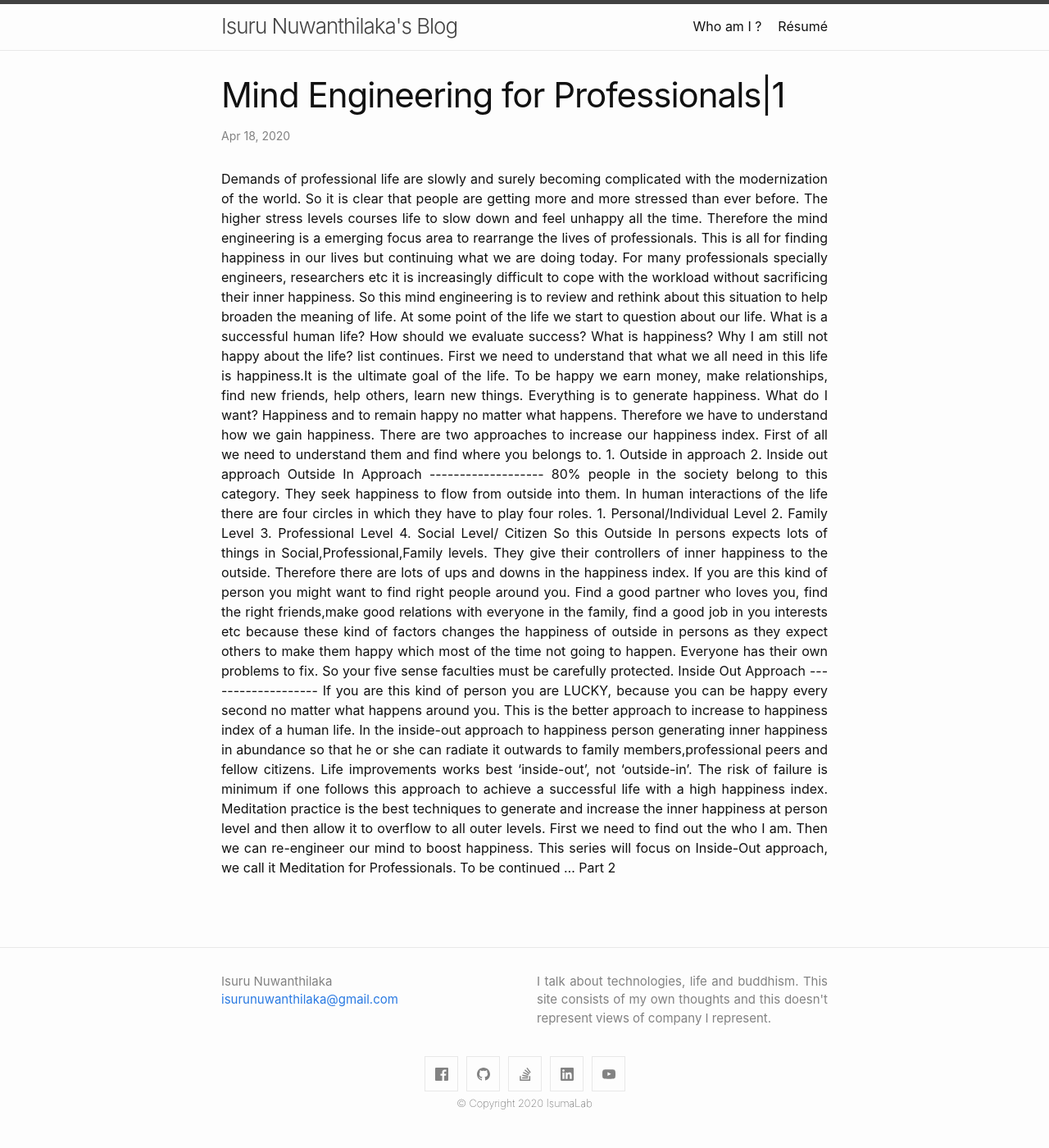
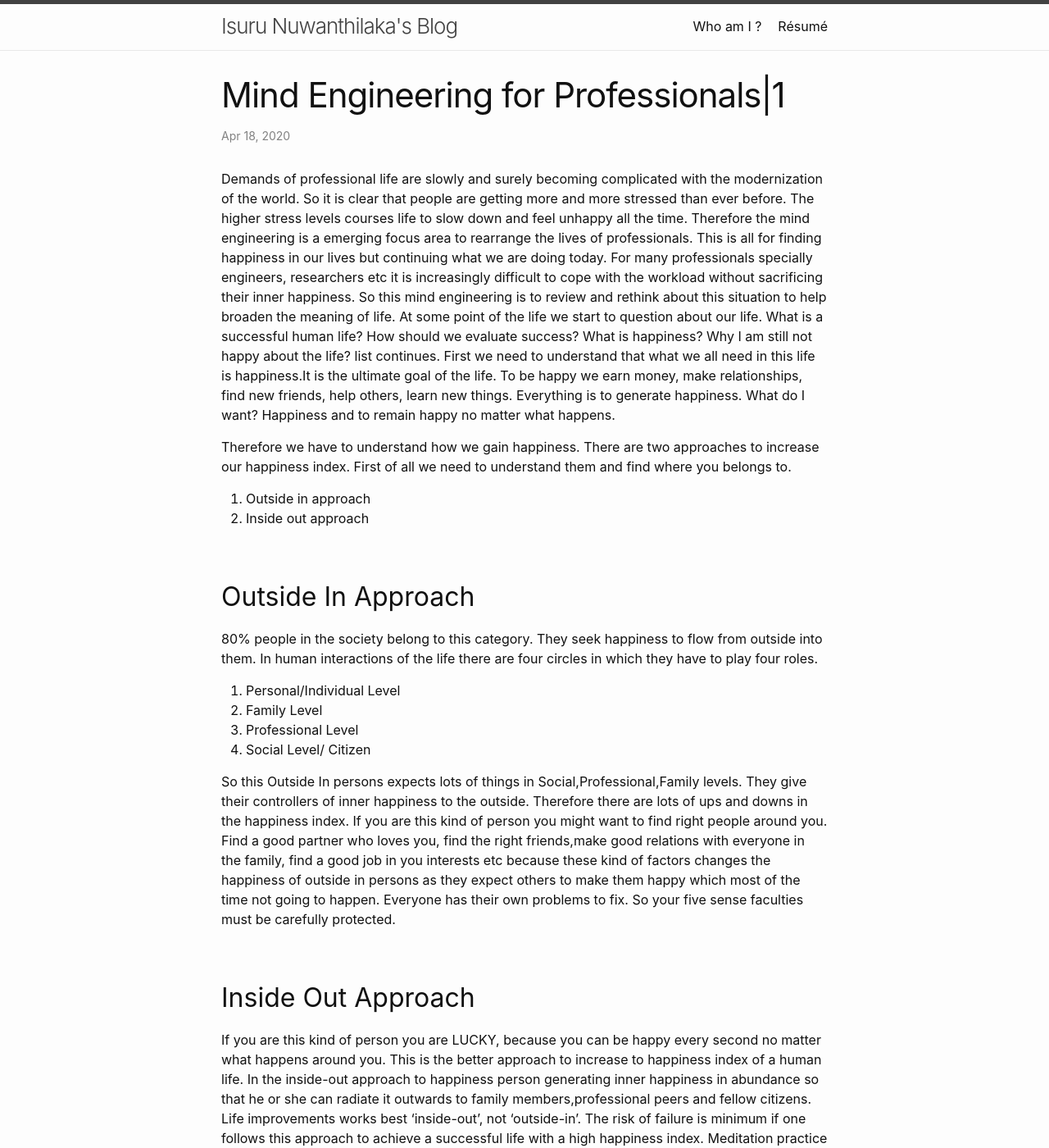
Before and after one commit to isurunuwanthilaka/isurunuwanthilaka.github.io, a Jekyll site: the page built from _posts/2020-04-18-career-1.md, in a window 1280 px wide and 1400 px high. Shown: the whole window at 82% size. Built offline with Jekyll 4.4.1, drawn with Linux system fonts in a browser that asks for light colours; comment, search, counter and statistics services are not loaded; some of the changed text lies outside the part shown.

Commit message:
Update post

```diff
--- a/_posts/2020-04-18-career-1.md
+++ b/_posts/2020-04-18-career-1.md
@@ -3,7 +3,7 @@ layout: post
 title: Mind Engineering for Professionals|1
 categories: career
 ---
-<div class='custom-post-body'>
+
 Demands of professional life are slowly and surely becoming complicated with the modernization of the world. So it is clear that people are getting more and more stressed than ever before. The higher stress levels courses life to slow down and feel unhappy all the time. Therefore the mind engineering is a emerging focus area to rearrange the lives of professionals. This is all for finding happiness in our lives but continuing what we are doing today.
 For many professionals specially engineers, researchers etc it is increasingly difficult to cope with the workload without sacrificing their inner happiness. So this mind engineering is to review and rethink about this situation to help broaden the meaning of life.
 At some point of the life we start to question about our life. What is a successful human life? How should we evaluate success? What is happiness? Why I am still not happy about the life? list continues. First we need to understand that what we all need in this life is happiness.It is the ultimate goal of the life. To be happy we earn money, make relationships, find new friends, help others, learn new things. Everything is to generate happiness.
@@ -33,5 +33,3 @@ First we need to find out the who I am. Then we can re-engineer our mind to boos
 This series will focus on Inside-Out approach, we call it Meditation for Professionals.
 
 To be continued … Part 2
-
-</div>
```
